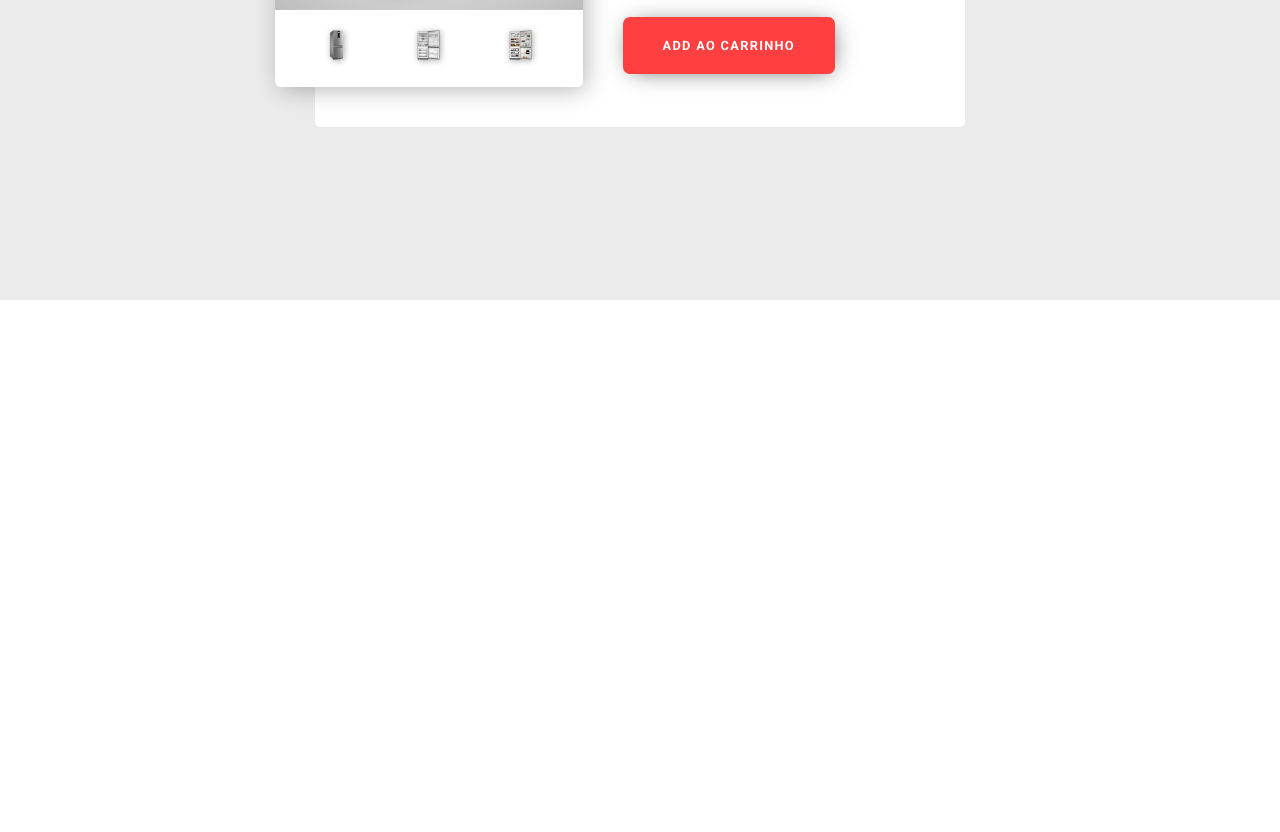
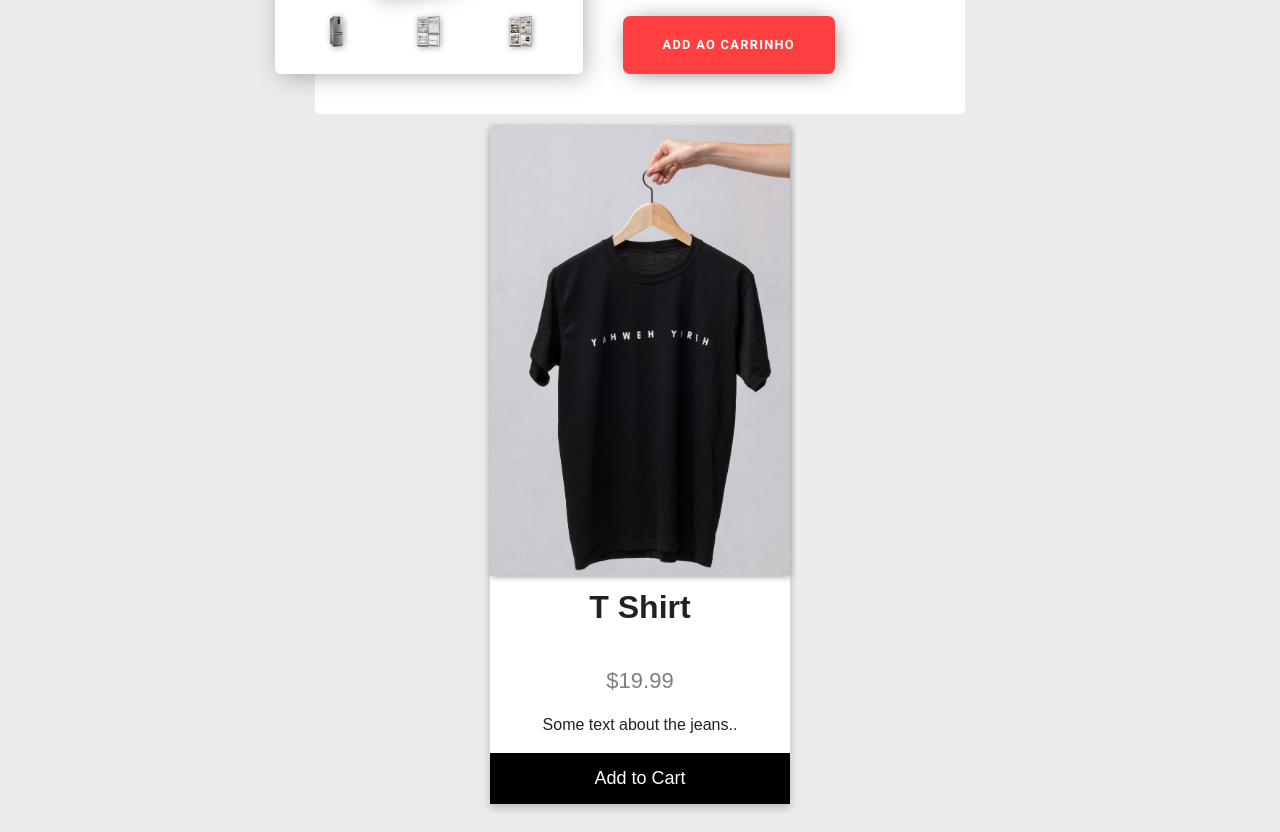
Before and after one commit to zorasantos/vue-example, a Vue app: page /card in a window 1280 px wide. Shown: the part 500-1332 px from the top of the page. Before the commit the page ends 800 px from the top, so only its background shows below. Built offline with nearby package versions, Linux system fonts and the light colour scheme.

Commit message:
Create simple card

```diff
--- a/src/components/Cards/ProductEcommerce.vue
+++ b/src/components/Cards/ProductEcommerce.vue
@@ -84,7 +84,7 @@ img {
 	grid-template-columns: 0.9fr 1fr;
 	margin: auto;
 	padding: 2.5em 0;
-	width: 650px;
+	max-width: 650px;
 	background-color: white;
 	border-radius: 5px;
 }
@@ -154,9 +154,9 @@ img {
 	}
 }
 
-.product__info {
-	padding: 0.8em 0;
-}
+// .product__info {
+// 	padding: 0.8em 0;
+// }
 
 .title {
 	h1 {
--- /dev/null
+++ b/src/components/Cards/SimpleCard.vue
@@ -0,0 +1,50 @@
+<template>
+  <div class="card">
+    <img src="../../assets/tshirt.jpg" alt="Geladeira Frost Free">
+    <h1>T Shirt</h1>
+    <p class="price">$19.99</p>
+    <p>Some text about the jeans..</p>
+    <p><button>Add to Cart</button></p>
+  </div>
+</template>
+
+<script>
+export default {
+
+}
+</script>
+
+<style scoped>
+.card {
+  box-shadow: 0 4px 8px 0 rgba(0, 0, 0, 0.2);
+  background-color: #FFF;
+  max-width: 300px;
+  margin: auto;
+  text-align: center;
+  font-family: arial;
+}
+
+.price {
+  color: grey;
+  font-size: 22px;
+}
+
+.card button {
+  border: none;
+  outline: 0;
+  padding: 12px;
+  color: white;
+  background-color: #000;
+  text-align: center;
+  cursor: pointer;
+  width: 100%;
+  font-size: 18px;
+}
+
+.card button:hover {
+  opacity: 0.7;
+}
+.card button:active {
+		transform: scale(0.99);
+	}
+</style>
--- a/src/views/Card.vue
+++ b/src/views/Card.vue
@@ -1,11 +1,15 @@
 <template>
-  <ProductEcommerce />
+  <v-container>
+    <ProductEcommerce />
+    <SimpleCard />
+  </v-container>
 </template>
 
 <script>
 const ProductEcommerce = () => import('../components/Cards/ProductEcommerce')
+const SimpleCard = () => import('../components/Cards/SimpleCard')
 export default {
-  components: { ProductEcommerce }
+  components: { ProductEcommerce, SimpleCard }
 }
 </script>
 
--- a/src/views/Home.vue
+++ b/src/views/Home.vue
@@ -1,25 +1,14 @@
 <template>
   <v-container>
-    <!-- {{ data }} -->
     <CardList />
   </v-container>
 </template>
 
 <script>
 const CardList = () => import('../components/Home/CardList')
-// import axios from 'axios'
 export default {
   name: 'Home',
-  components: { CardList },
-  data: () => {
-    return {
-      data: {}
-    }
-  },
-  // mounted() {
-  //   axios.get('https://api.coindesk.com/v1/bpi/currentprice.json')
-  //     .then(res => this.data = res.data)
-  // }
+  components: { CardList }
 }
 </script>
 <style scoped>
```
Also changed, not shown: src/assets/tshirt.jpg (added).
